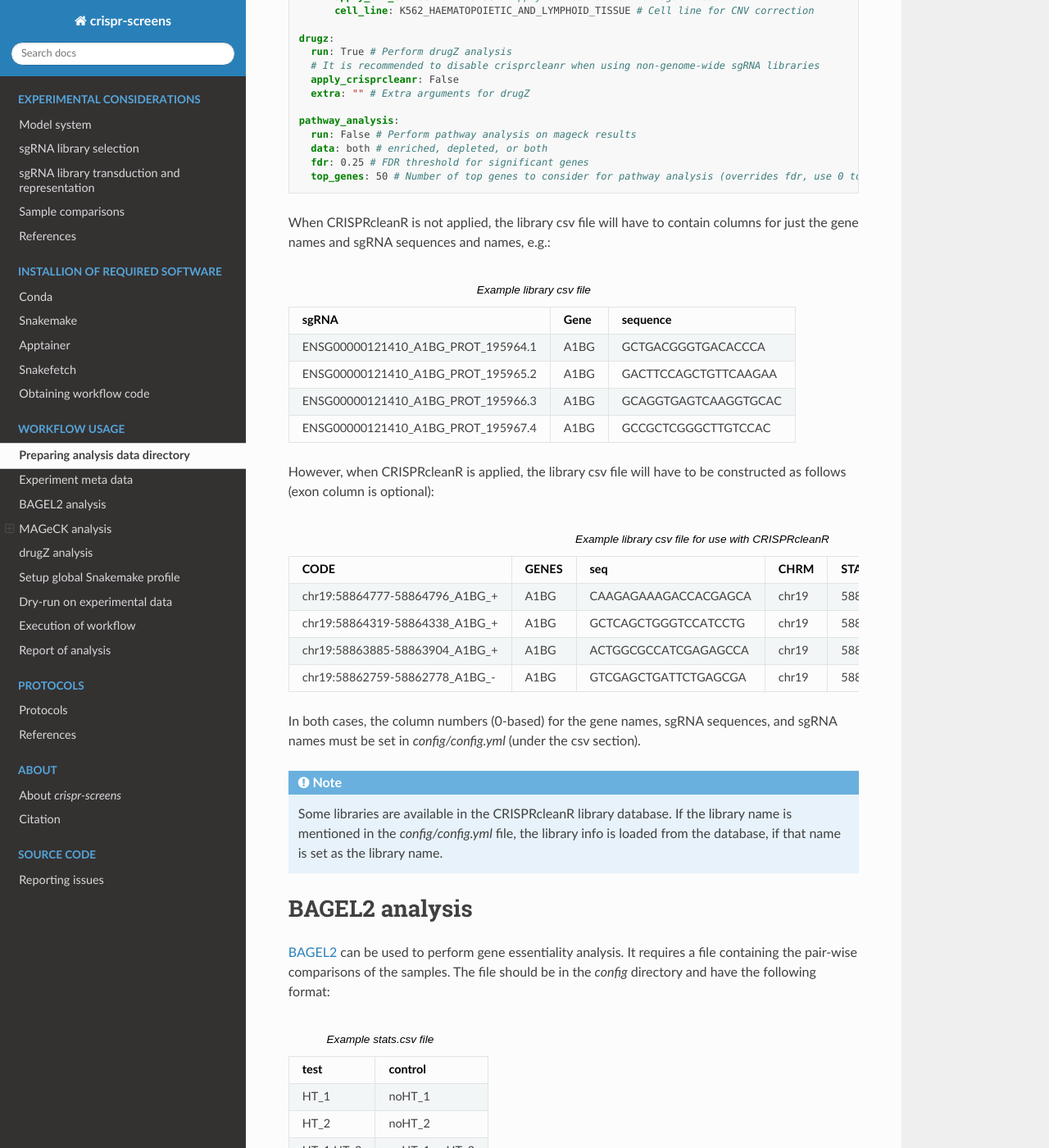
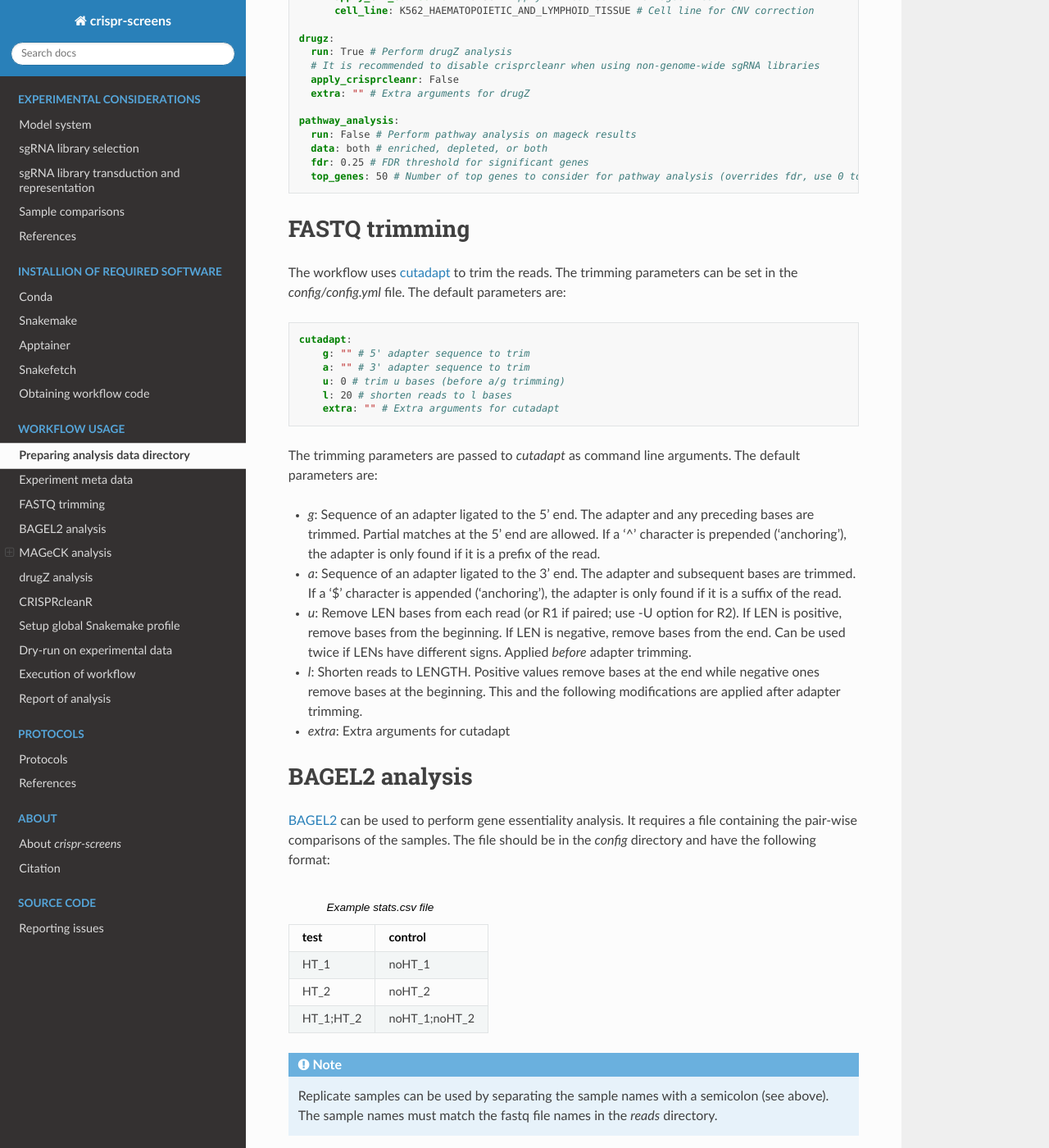
Before and after one commit to niekwit/crispr-screens, a Sphinx documentation site: the page built from docs/usage/usage.rst, in a window 1280 px wide and 1400 px high, scrolled down 2791 px. Shown: the whole window at 82% size. Built offline with Sphinx 7.4.7 and the Read the Docs theme 3.1.0, drawn with Linux system fonts in a browser that asks for light colours; some of the changed text lies outside the part shown.

Commit message:
included trimming

```diff
--- a/docs/usage/usage.rst
+++ b/docs/usage/usage.rst
@@ -93,14 +93,14 @@ Experiment meta data is described in `config/config.yml`:
 .. code-block:: yaml
 
     lib_info:
-    library_file: resources/bassik.csv # Path to library file with sgRNA sequences and gene names
+        library_file: resources/bassik.csv # Path to library file with sgRNA sequences and gene names
 
-    cutadapt:
-        g: "" # 5' adapter sequence to trim
-        a: "" # 3' adapter sequence to trim
-        u: 0 # trim u bases (before a/g trimming)
-        l: 20 # shorten reads to l bases
-        extra: "" # Extra arguments for cutadapt
+        cutadapt:
+            g: "" # 5' adapter sequence to trim
+            a: "" # 3' adapter sequence to trim
+            u: 0 # trim u bases (before a/g trimming)
+            l: 20 # shorten reads to l bases
+            extra: "" # Extra arguments for cutadapt
 
     species: human
 
@@ -165,31 +165,27 @@ Experiment meta data is described in `config/config.yml`:
     top_genes: 50 # Number of top genes to consider for pathway analysis (overrides fdr, use 0 to disable)
 
 
-When CRISPRcleanR is not applied, the library csv file will have to contain columns for just the gene names and sgRNA sequences and names, e.g.:
+FASTQ trimming
+=================
 
-.. csv-table:: Example library csv file
-    :header: "sgRNA", "Gene", "sequence"
+The workflow uses `cutadapt <https://cutadapt.readthedocs.io/en/stable/>`_ to trim the reads. The trimming parameters can be set in the `config/config.yml` file. The default parameters are:
 
-    ENSG00000121410_A1BG_PROT_195964.1,A1BG,GCTGACGGGTGACACCCA
-    ENSG00000121410_A1BG_PROT_195965.2,A1BG,GACTTCCAGCTGTTCAAGAA
-    ENSG00000121410_A1BG_PROT_195966.3,A1BG,GCAGGTGAGTCAAGGTGCAC
-    ENSG00000121410_A1BG_PROT_195967.4,A1BG,GCCGCTCGGGCTTGTCCAC
+.. code-block:: yaml
 
-However, when CRISPRcleanR is applied, the library csv file will have to be constructed as follows (exon column is optional):
+    cutadapt:
+        g: "" # 5' adapter sequence to trim
+        a: "" # 3' adapter sequence to trim
+        u: 0 # trim u bases (before a/g trimming)
+        l: 20 # shorten reads to l bases
+        extra: "" # Extra arguments for cutadapt
 
-.. csv-table:: Example library csv file for use with CRISPRcleanR
-    :header: CODE, GENES, seq, CHRM, STARTpos, ENDpos, EXONE, STRAND
+The trimming parameters are passed to `cutadapt` as command line arguments. The default parameters are:
 
-    "chr19\:58864777\-58864796\_A1BG\_\+",A1BG,CAAGAGAAAGACCACGAGCA,chr19,58864777,58864796,ex1,"\+"
-    "chr19\:58864319\-58864338\_A1BG\_\+",A1BG,GCTCAGCTGGGTCCATCCTG,chr19,58864319,58864338,ex3,"\+"
-    "chr19\:58863885\-58863904\_A1BG\_\+",A1BG,ACTGGCGCCATCGAGAGCCA,chr19,58863885,58863904,ex4,"\+"
-    "chr19\:58862759\-58862778\_A1BG\_\-",A1BG,GTCGAGCTGATTCTGAGCGA,chr19,58862759,58862778,ex5,"\-"
-
-In both cases, the column numbers (0-based) for the gene names, sgRNA sequences, and sgRNA names must be set in `config/config.yml` (under the csv section).
-
-.. note::
-
-    Some libraries are available in the CRISPRcleanR library database. If the library name is mentioned in the `config/config.yml` file, the library info is loaded from the database, if that name is set as the library name.
+- `g`: Sequence of an adapter ligated to the 5' end. The adapter and any preceding bases are trimmed. Partial matches at the 5' end are allowed. If a '^' character is prepended ('anchoring'), the adapter is only found if it is a prefix of the read.
+- `a`: Sequence of an adapter ligated to the 3' end. The adapter and subsequent bases are trimmed. If a '$' character is appended ('anchoring'), the adapter is only found if it is a suffix of the read.
+- `u`: Remove LEN bases from each read (or R1 if paired; use -U option for R2). If LEN is positive, remove bases from the beginning. If LEN is negative, remove bases from the end. Can be used twice if LENs have different signs. Applied *before* adapter trimming.
+- `l`: Shorten reads to LENGTH. Positive values remove bases at the end while negative ones remove bases at the beginning. This and the following modifications are applied after adapter trimming.
+- `extra`: Extra arguments for cutadapt
 
 
 BAGEL2 analysis
@@ -326,6 +322,39 @@ CRISPRcleanR can be used to create a normalised count table as input for MAGeCK.
 Extra arguments for the drugZ command can be provided in the `extra` section.
 
 
+CRISPRcleanR
+============
+
+When CRISPRcleanR is applied, the library csv file should be formatted as follows (exon column is optional):
+
+.. csv-table:: Example library csv file for use with CRISPRcleanR
+    :header: CODE, GENES, seq, CHRM, STARTpos, ENDpos, EXONE, STRAND
+
+    "chr19\:58864777\-58864796\_A1BG\_\+",A1BG,CAAGAGAAAGACCACGAGCA,chr19,58864777,58864796,ex1,"\+"
+    "chr19\:58864319\-58864338\_A1BG\_\+",A1BG,GCTCAGCTGGGTCCATCCTG,chr19,58864319,58864338,ex3,"\+"
+    "chr19\:58863885\-58863904\_A1BG\_\+",A1BG,ACTGGCGCCATCGAGAGCCA,chr19,58863885,58863904,ex4,"\+"
+    "chr19\:58862759\-58862778\_A1BG\_\-",A1BG,GTCGAGCTGATTCTGAGCGA,chr19,58862759,58862778,ex5,"\-"
+
+
+When CRISPRcleanR is not applied, the library csv file can be less extensive and should only contain columns for the gene names and sgRNA sequences and names, e.g.:
+
+.. csv-table:: Example library csv file
+    :header: "sgRNA", "Gene", "sequence"
+
+    ENSG00000121410_A1BG_PROT_195964.1,A1BG,GCTGACGGGTGACACCCA
+    ENSG00000121410_A1BG_PROT_195965.2,A1BG,GACTTCCAGCTGTTCAAGAA
+    ENSG00000121410_A1BG_PROT_195966.3,A1BG,GCAGGTGAGTCAAGGTGCAC
+    ENSG00000121410_A1BG_PROT_195967.4,A1BG,GCCGCTCGGGCTTGTCCAC
+
+
+
+In both cases, the column numbers (0-based) for the gene names, sgRNA sequences, and sgRNA names must be set in `config/config.yml` (under the csv section).
+
+.. note::
+
+    If `library_name` matches an internal CRISPRcleanR library, the information will be auto-loaded.
+
+
 Setup global Snakemake profile
 ==============================
 
```
